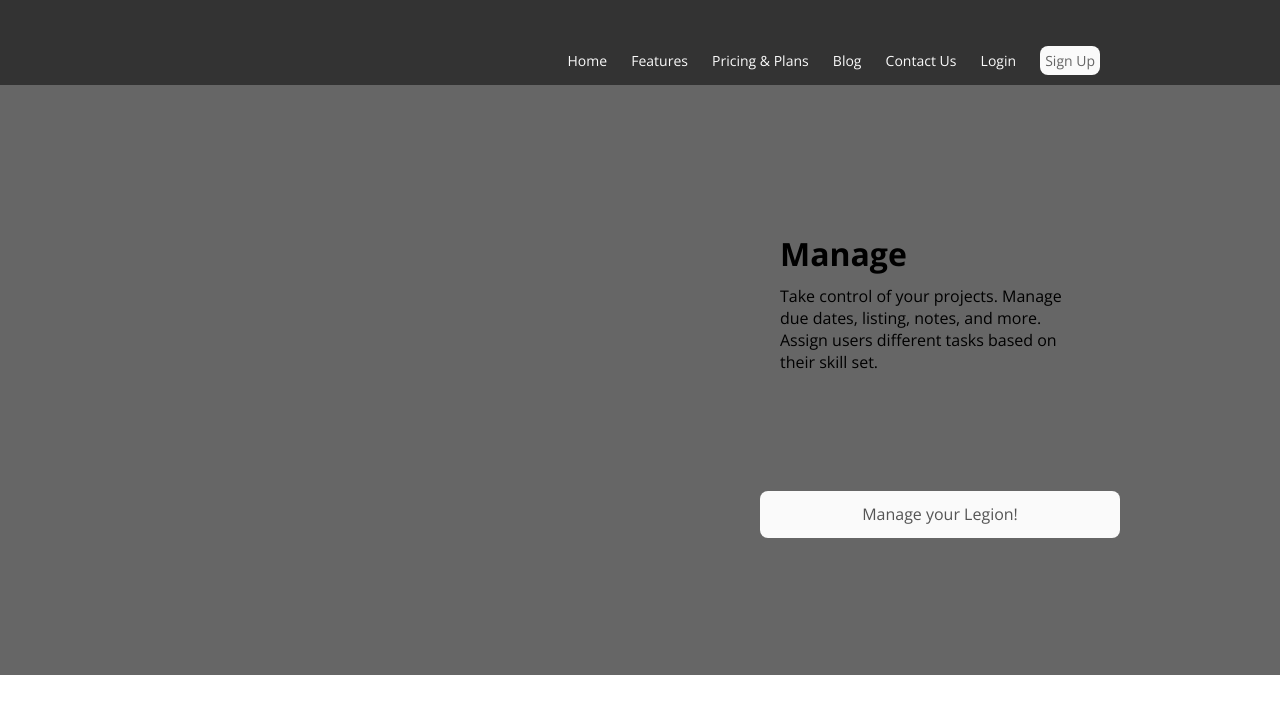
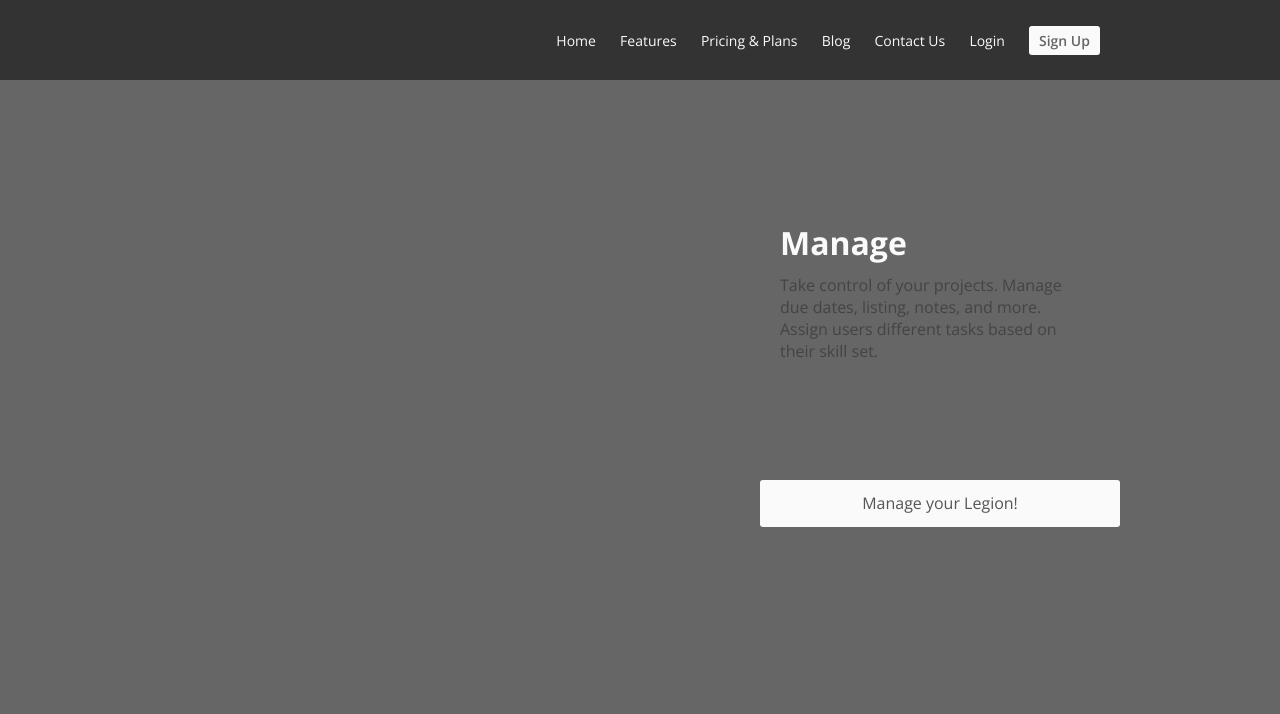
Before and after one commit to ebhemmanuel/PWA2, a PHP site: page / in a window 1280 px wide. Shown: the top 714 px of the page. Run offline with PHP 8.4, Linux system fonts and the light colour scheme.

Commit message:
Adding content and changing CSS settings

```diff
--- a/css/main.css
+++ b/css/main.css
@@ -17,22 +17,24 @@ body {
     font-style: normal;
     font-weight:normal;
     font-size: 100%;
+    background:#666;
     overflow-x: hidden;
 }
 
 nav {
-    padding-top: 10px;
+    padding:10px 0 15px 0;
     width: 100%;
     height: 75px;
     background: #333;
+    margin-top: -20px;
+
 }
 
 nav a{
     font-weight: lighter;
     font-size: 14px;
     color: #FAFAFA;
-    padding: 10px;
-
+    padding: 0 10px ;
 }
 
 
@@ -43,9 +45,10 @@ ul li{
 }
 
 .smallB{
-    border-radius: 8px;
+    font-weight: 600;
+    border-radius: 3px;
     display: inline-block;
-    padding:5px 5px 5px 5px ;
+    padding:5px 10px 5px 10px ;
     background: #FAFAFA;
     color:#666;
 
@@ -93,7 +96,7 @@ ul li{
 }
 
 .button{
-    border-radius: 8px;
+    border-radius: 3px;
     background: #FAFAFA;
     color:#555;
     height: 30px;
@@ -128,6 +131,7 @@ ul li{
 }
 
 .sliderContent{
+    color: #444;
     padding-top: 120px;
     padding-left: 20px;
     height: 280px;
@@ -136,7 +140,7 @@ ul li{
 }
 
 .sliderContent h1{
-
+     color:#FAFAFA;
     margin-bottom: 10px;
 
 }
```
